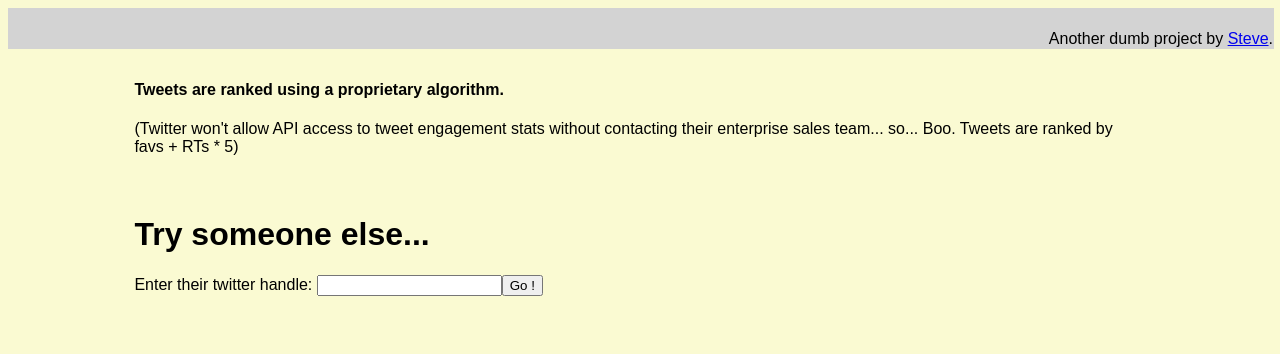
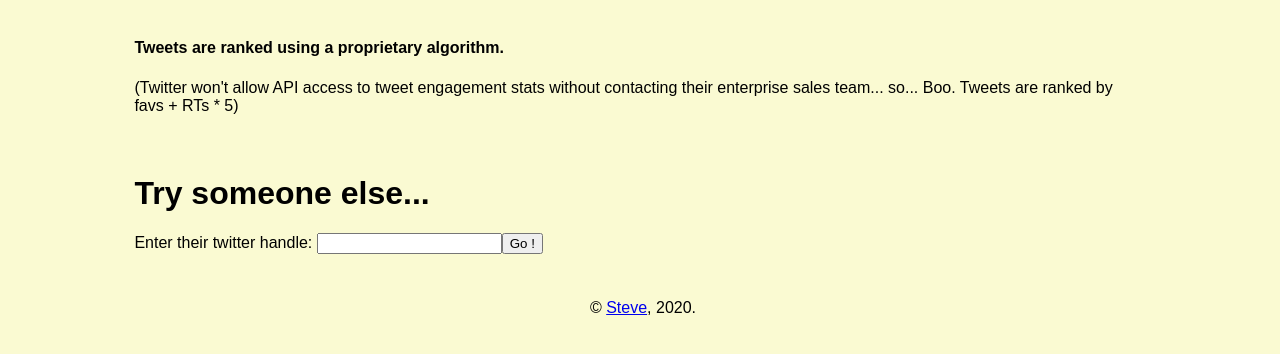
Before and after one commit to stevehind/pyramidify, a Node server app: template views/name.pug in a window 1280 px wide. Shown: the top 354 px of the page. Run offline with Node 20, Linux system fonts and the light colour scheme; the template is opened without the code that fills it, so the values that code supplies are empty; some libraries are stand-ins or nearby versions.

Commit message:
fixed typo after compile

```diff
--- a/public/stylesheets/style.css
+++ b/public/stylesheets/style.css
@@ -9,10 +9,16 @@ body {
     font-family: Arial, Helvetica, sans-serif;
     width: 100%;
     padding: 1px;
+    border: 1px;
 }
 
-.header-test {
-    padding: 1px;
+.footer {
+    background-color:lightgoldenrodyellow;
+    text-align: center;
+    font-family: Arial, Helvetica, sans-serif;
+    width: 100%;
+    padding: 3px;
+    border: 3px;
 }
 
 .center {
--- a/server.js
+++ b/server.js
@@ -43,7 +43,7 @@ app.post('/lookup', function (req, res) {
             }));
         }
         else if (result.error) {
-            res.resnder('name', {
+            res.render('name', {
                 title: 'Try again',
                 message: "We couldn't recongize that input. Try again!"
             });
--- a/views/name.pug
+++ b/views/name.pug
@@ -5,11 +5,6 @@ html(lang="en")
     link(rel="stylesheet", type="text/css", href="/stylesheets/style.css")
 
   body
-    div.header
-      h4.header-text
-      | Another dumb project by
-      a(href='http://stevehind.me') Steve
-      | .
 
     div.container
         div.center
@@ -44,3 +39,9 @@ html(lang="en")
             label(for="handle") Enter their twitter handle:
             input(type="text" id="handle" name="handle")
             input(type="submit" value="Go !")
+
+    div.container.footer
+      p
+        | ©
+        a(href='http://stevehind.me') Steve
+        | , 2020.
```
